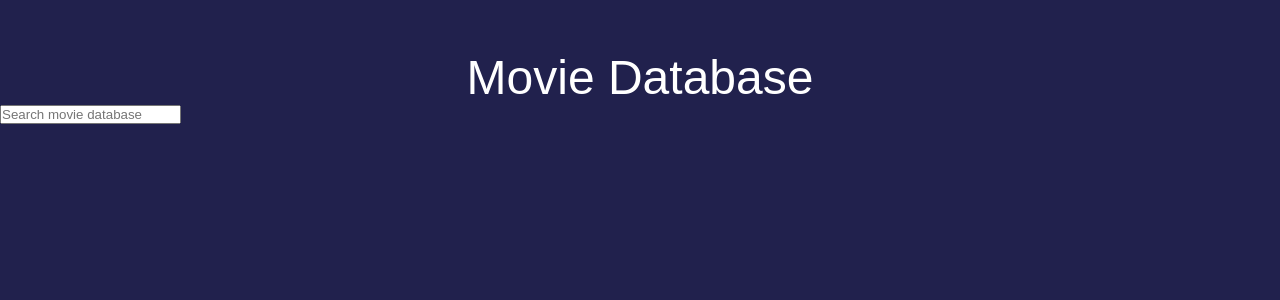
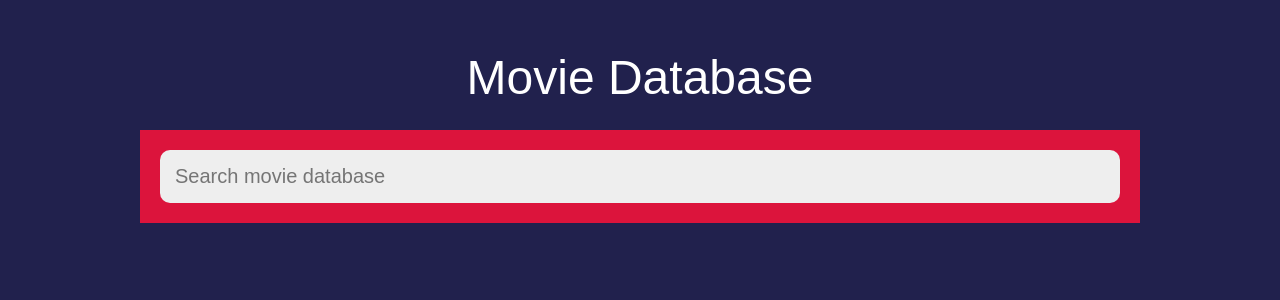
Before and after one commit to Clancinio/react-movie-database, a React (Create React App) app: page / in a window 1280 px wide. Shown: the top 300 px of the page. Built offline with nearby package versions, Linux system fonts and the light colour scheme.

Commit message:
Add search-box styles

```diff
--- a/src/index.css
+++ b/src/index.css
@@ -12,7 +12,7 @@ body{
 }
 
 header{
-  padding: 50px 15px 0;
+  padding: 50px 15px 25px;
 }
 
 h1{
@@ -21,3 +21,37 @@ h1{
   font-weight: 500;
   text-align: center;
 }
+
+main{
+  width: 100%;
+  max-width: 1000px;
+  margin: 0 auto;
+  background-color: crimson;
+}
+
+section{
+  padding: 20px;
+}
+
+input{
+  border: none;
+  outline: none;
+  background: none;
+}
+/* Seach Bar*/
+
+.search-box{
+  display: block;
+  width: 100%;
+  padding: 15px;
+  background-color: #EEE;
+  border-radius: 10px;
+  color: #53565A;
+  font-size: 20px;
+  font-weight: 300;
+  transform: 0.4;
+}
+
+.search-box:focus{
+  box-shadow: 0px 0px 4px 2px rgb(33, 33, 77);
+}
```
